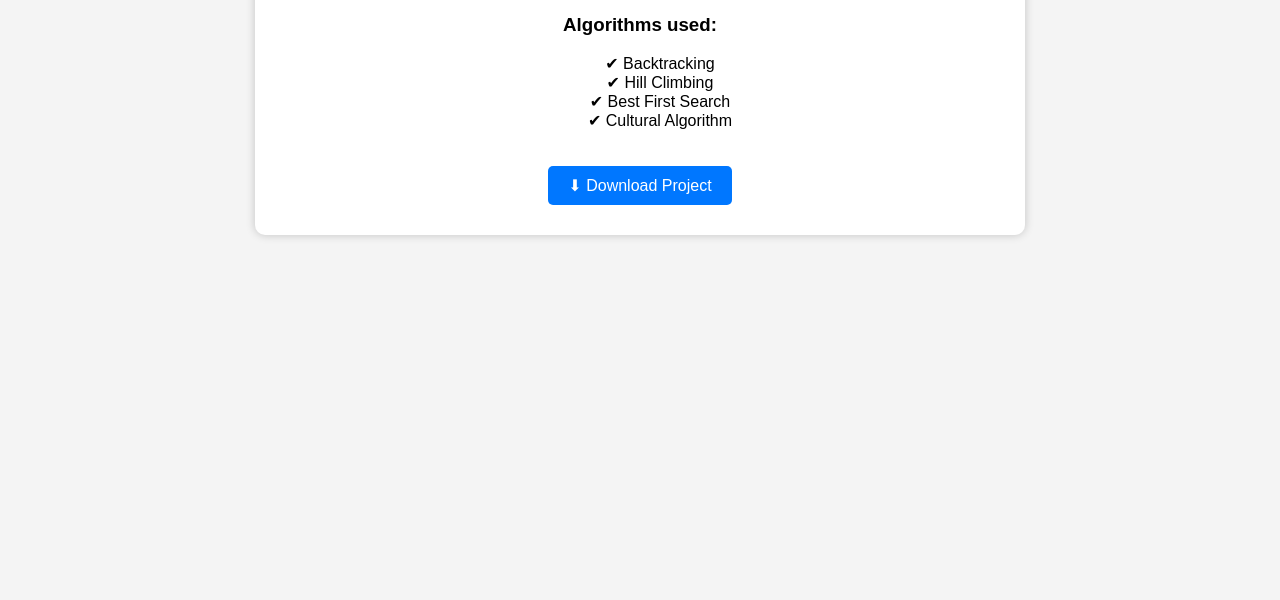
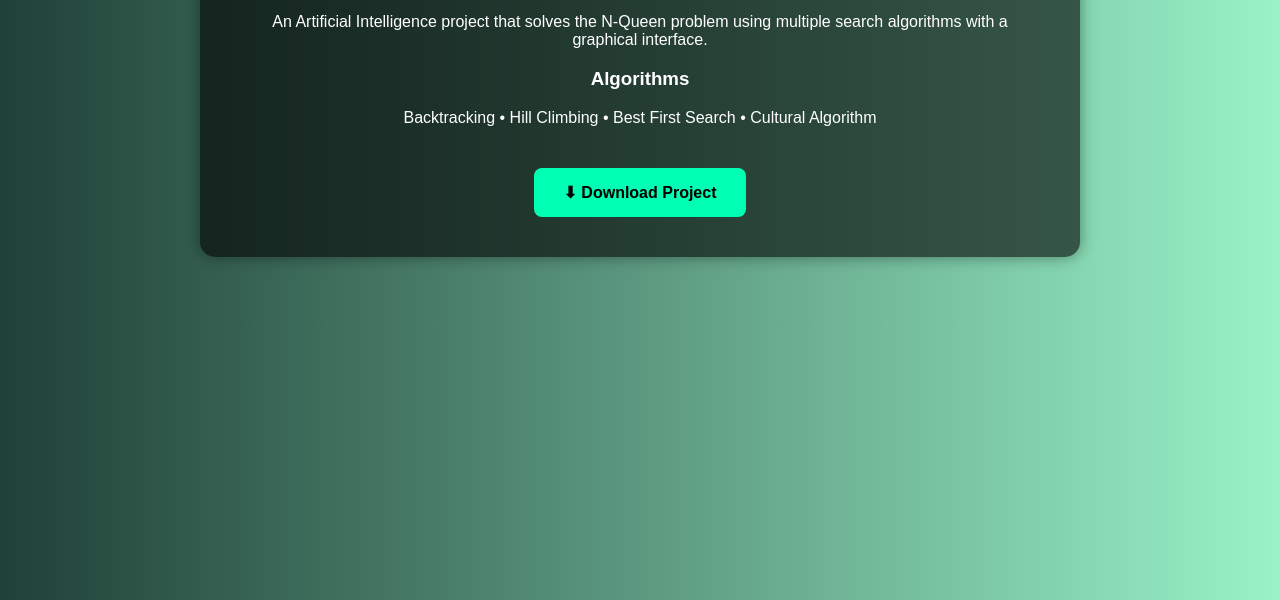
Before and after one commit to waadsadek05/NQueen, a plain HTML site: page index.html in a window 1280 px wide. Shown: the part 200-800 px from the top of the page. Drawn offline with Linux system fonts and the light colour scheme.

Commit message:
Update index.html

```diff
--- a/index.html
+++ b/index.html
@@ -1,52 +1,54 @@
 <!DOCTYPE html>
 <html>
 <head>
-  <title>AI Puzzle Solver</title>
+  <title>N-Queen AI Solver</title>
   <style>
     body {
-      font-family: Arial;
-      background: #f4f4f4;
+      font-family: Arial, sans-serif;
+      background: linear-gradient(to right, #1f4037, #99f2c8);
+      color: white;
       text-align: center;
+      padding: 60px;
+    }
+    .card {
+      background: rgba(0,0,0,0.6);
       padding: 40px;
+      border-radius: 15px;
+      width: 70%;
+      margin: auto;
+      box-shadow: 0 0 15px rgba(0,0,0,0.4);
     }
-    .box {
-      background: white;
-      padding: 30px;
-      border-radius: 10px;
-      width: 60%;
-      margin: auto;
-      box-shadow: 0 0 10px rgba(0,0,0,0.2);
+    h1 {
+      font-size: 42px;
     }
     a {
       display: inline-block;
-      margin-top: 20px;
-      padding: 10px 20px;
-      background: #0077ff;
-      color: white;
+      margin-top: 25px;
+      padding: 15px 30px;
+      background: #00ffb3;
+      color: black;
       text-decoration: none;
-      border-radius: 5px;
+      font-weight: bold;
+      border-radius: 8px;
     }
     a:hover {
-      background: #005ad1;
+      background: #00cc8f;
     }
   </style>
 </head>
+
 <body>
 
-  <div class="box">
-    <h1>🧠 AI Puzzle Solver</h1>
+  <div class="card">
+    <h1>♛ N-Queen AI Solver</h1>
     <p>
-      This project implements several Artificial Intelligence search algorithms
-      to solve a puzzle using Python and GUI.
+      An Artificial Intelligence project that solves the N-Queen problem using multiple search algorithms with a graphical interface.
     </p>
 
-    <h3>Algorithms used:</h3>
-    <ul style="list-style:none;">
-      <li>✔ Backtracking</li>
-      <li>✔ Hill Climbing</li>
-      <li>✔ Best First Search</li>
-      <li>✔ Cultural Algorithm</li>
-    </ul>
+    <h3>Algorithms</h3>
+    <p>
+      Backtracking • Hill Climbing • Best First Search • Cultural Algorithm
+    </p>
 
     <a href="https://github.com/waadsadek05/NQueen/archive/refs/heads/main.zip">
       ⬇ Download Project
```
